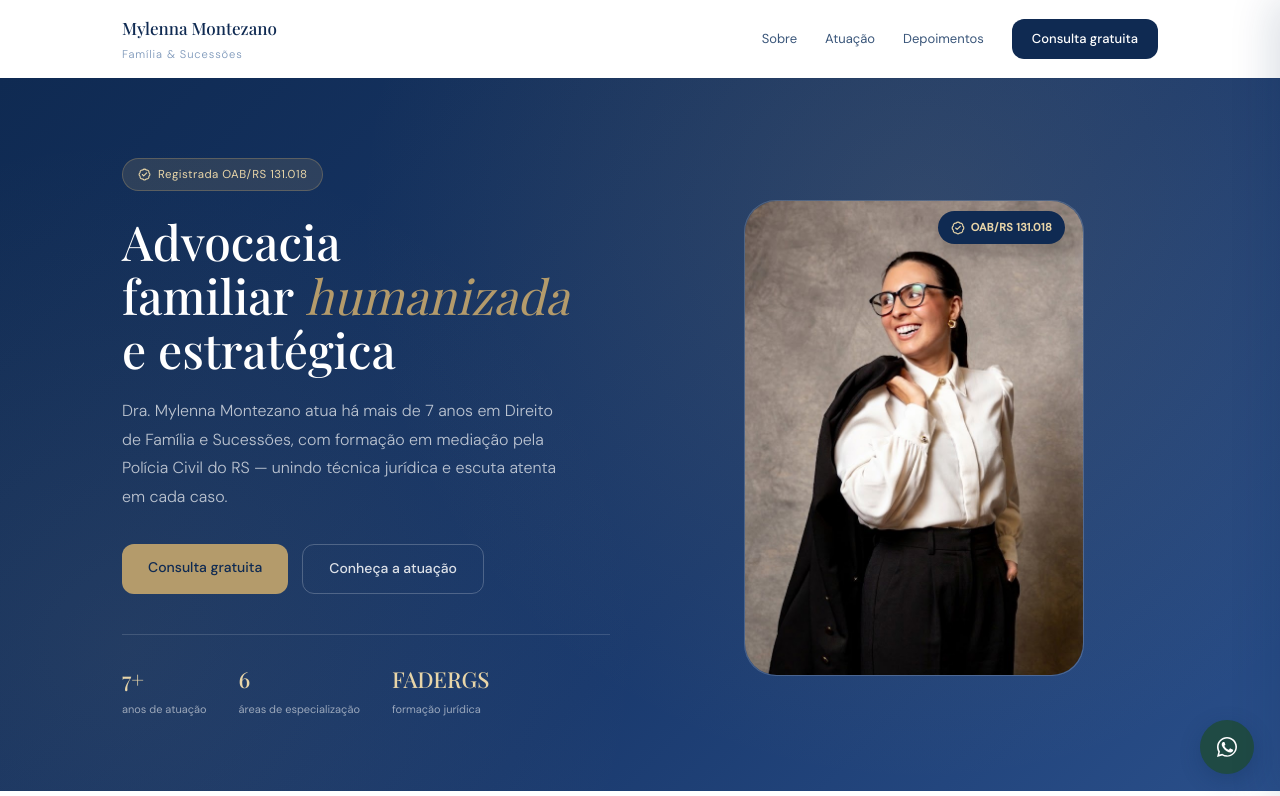
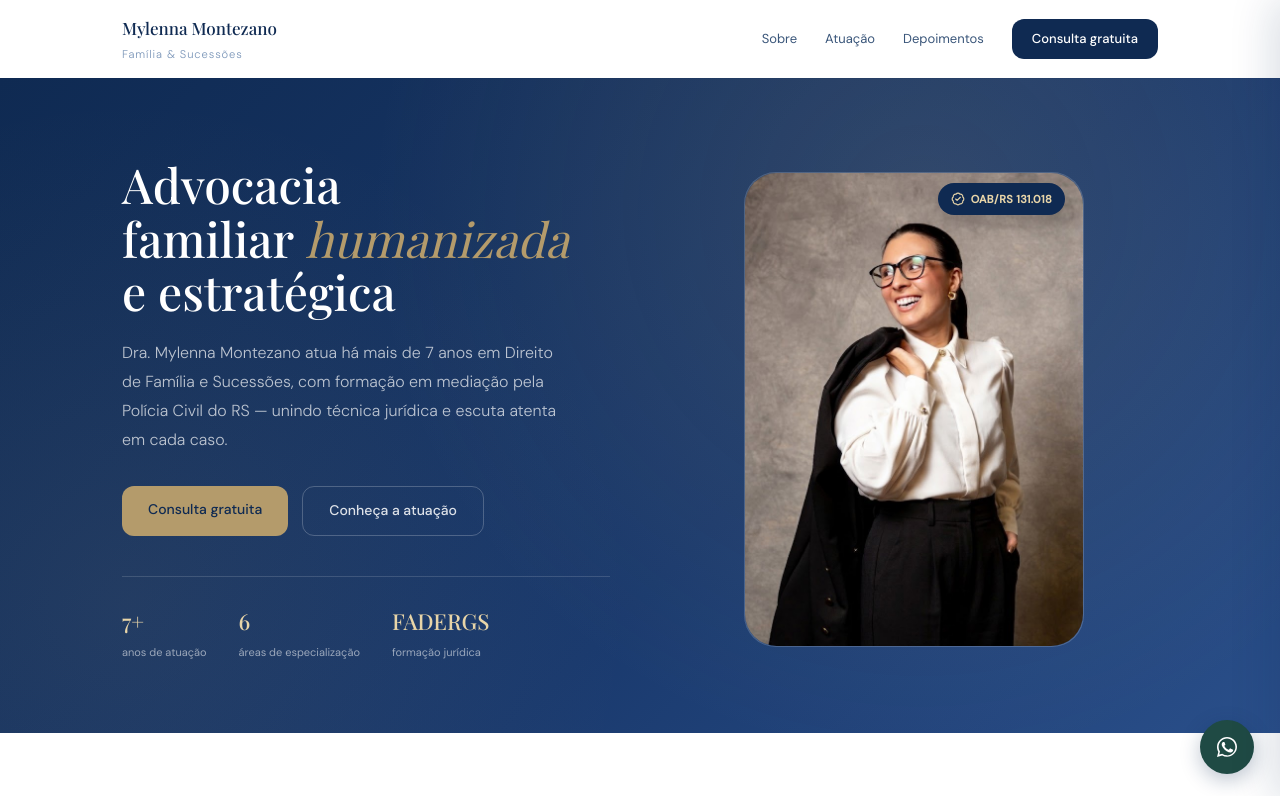
Before and after one commit to endryus7/Advogada-Mylenna, a React (Vite) app in the folder frontend/: page / in a window 1280 px wide. Shown: the top 796 px of the page. Built offline with nearby package versions, Linux system fonts and the light colour scheme; a web font is replaced by a local one.

Commit message:
Remove o hero-badge do hero

```diff
--- a/frontend/src/components/Hero.css
+++ b/frontend/src/components/Hero.css
@@ -33,21 +33,6 @@
   gap: 60px;
   align-items: center;
   position: relative;
-}
-
-/* Selo OAB acima do título */
-.hero__badge-oab {
-  display: inline-flex;
-  align-items: center;
-  gap: 7px;
-  background: rgba(200, 169, 110, 0.15);
-  border: 1px solid rgba(200, 169, 110, 0.3);
-  color: var(--gold-light);
-  font-size: 11.5px;
-  letter-spacing: 0.04em;
-  padding: 6px 15px;
-  border-radius: 20px;
-  margin-bottom: 24px;
 }
 
 .hero__titulo {
--- a/frontend/src/components/Hero.jsx
+++ b/frontend/src/components/Hero.jsx
@@ -10,12 +10,6 @@ export default function Hero() {
 
         {/* TEXTO */}
         <div className="hero__texto">
-          {/* Selo com o número da OAB */}
-          <div className="hero__badge-oab">
-            <BadgeCheck size={13} strokeWidth={2} />
-            Registrada {advogada.oab}
-          </div>
-
           <h1 className="hero__titulo">
             <span className="hero__titulo-topo">Advocacia</span>
 
```
